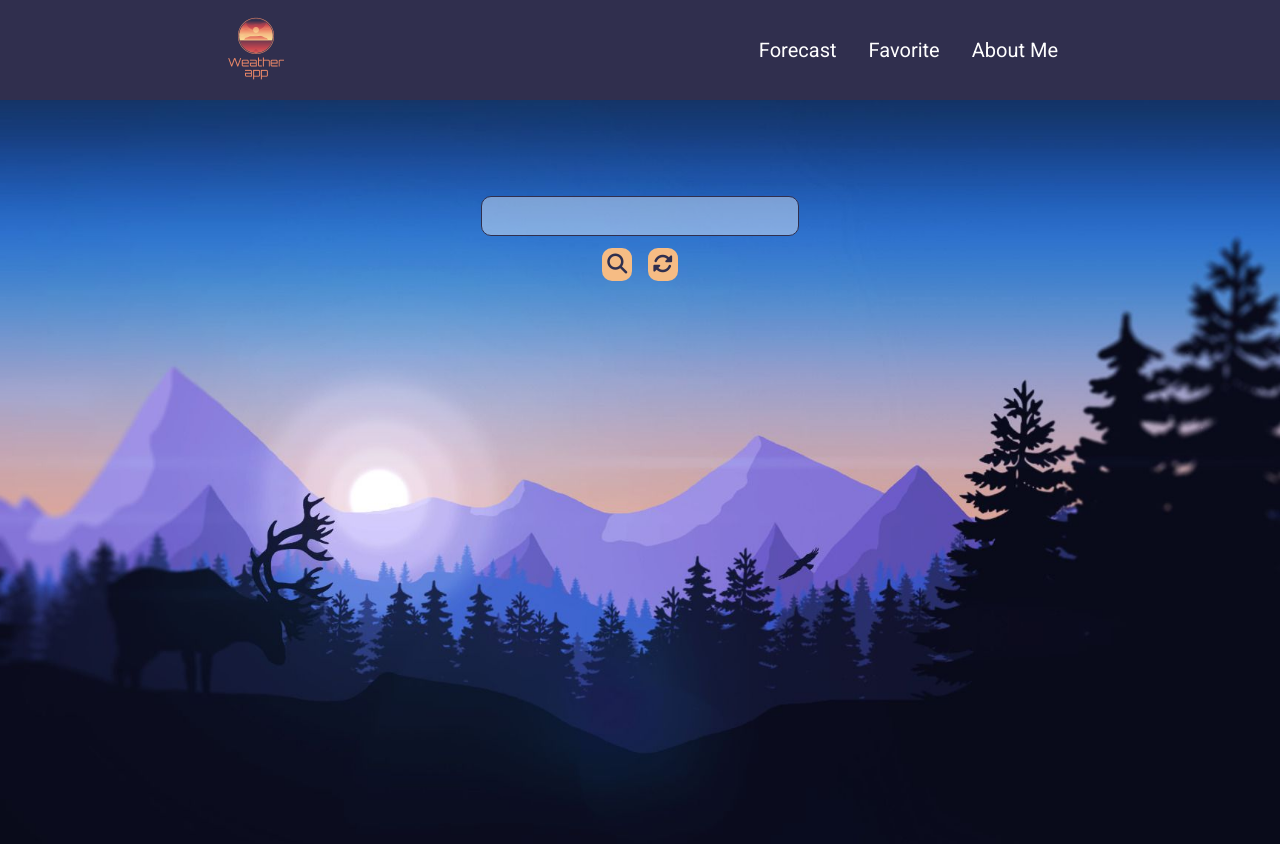
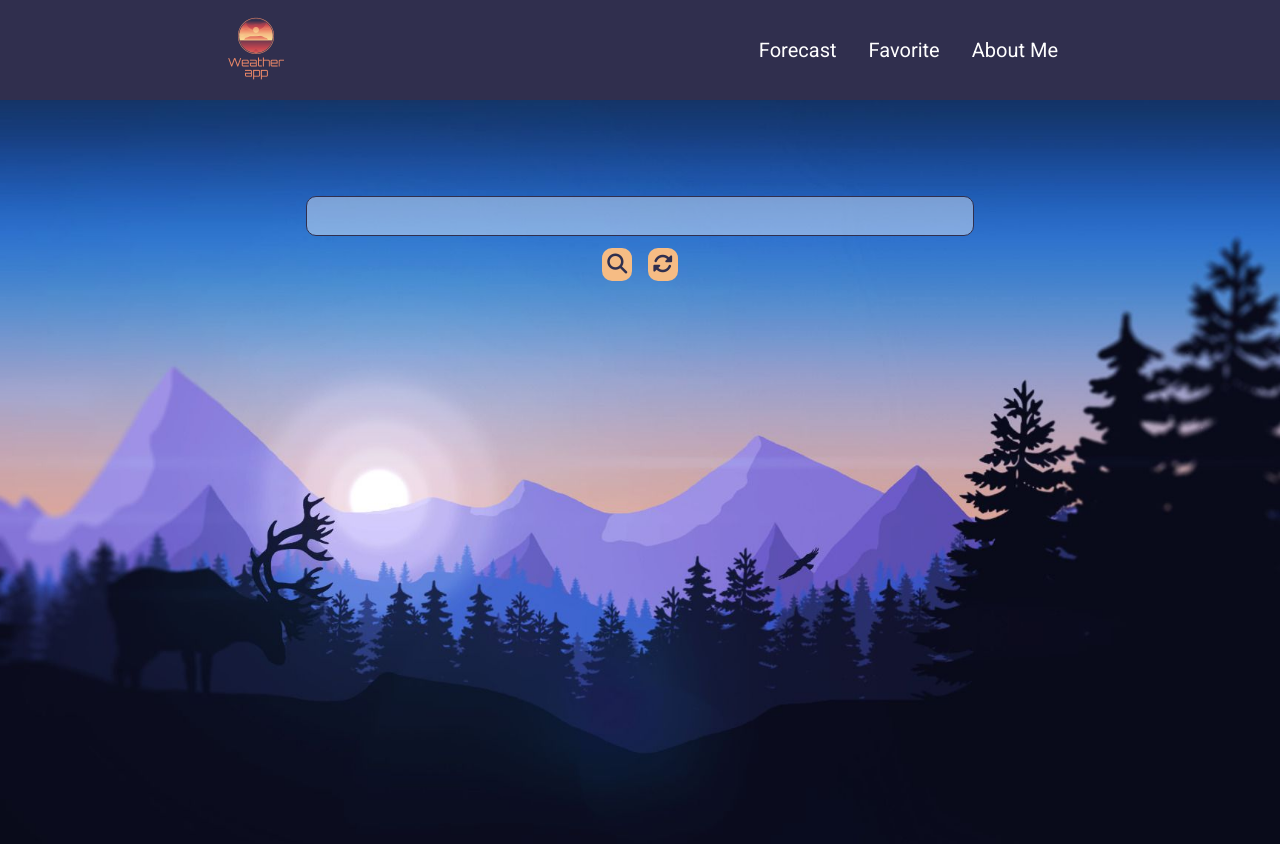
Before and after one commit to djneskovic/new_weather_app, a Vue app: page /forecast in a window 1280 px wide. Shown: the top 844 px of the page. Built offline with nearby package versions, Linux system fonts and the light colour scheme.

Commit message:
Bigger input

```diff
--- a/public/css/style.css
+++ b/public/css/style.css
@@ -58,15 +58,21 @@ img {
     #main .main .form {
       margin: 4rem 0;
       display: flex;
-      flex-direction: column; }
+      flex-direction: column;
+      width: 100%; }
       #main .main .form .autocomplete {
-        position: relative; }
+        position: relative;
+        display: flex;
+        flex-direction: column;
+        align-items: center;
+        justify-content: center;
+        width: 100%; }
         #main .main .form .autocomplete .inputText {
           font-size: 1.5rem;
           padding: .3rem .2rem;
           border-radius: 10px;
           border: 1px solid #302f4e;
-          width: 100%;
+          width: 80%;
           background-color: rgba(255, 255, 255, 0.4); }
           #main .main .form .autocomplete .inputText:focus {
             outline: none;
@@ -79,7 +85,9 @@ img {
           max-height: 100px;
           overflow-y: scroll;
           position: absolute;
-          width: 100%; }
+          top: 42px;
+          width: 80%;
+          z-index: 1; }
           #main .main .form .autocomplete ul li {
             padding: .5rem;
             border-bottom: 1px solid #302f4e;
--- a/scss/style.scss
+++ b/scss/style.scss
@@ -85,18 +85,23 @@ img {
             margin: 4rem 0;
             display: flex;
             flex-direction: column;
+            width: 100%;
 
             .autocomplete {
                 position: relative;
+                display: flex;
+                flex-direction: column;
+                align-items: center;
+                justify-content: center;
+                width: 100%;
 
                 .inputText {
                     font-size: 1.5rem;
                     padding: .3rem .2rem;
                     border-radius: 10px;
                     border: 1px solid #302f4e;
-                    width: 100%;
+                    width: 80%;
                     background-color: rgba(255, 255, 255, .4);
-
 
 
                     &:focus {
@@ -113,7 +118,9 @@ img {
                     max-height: 100px;
                     overflow-y: scroll;
                     position: absolute;
-                    width: 100%;
+                    top: 42px;
+                    width: 80%;
+                    z-index: 1;
 
                     li {
                         padding: .5rem;
```
